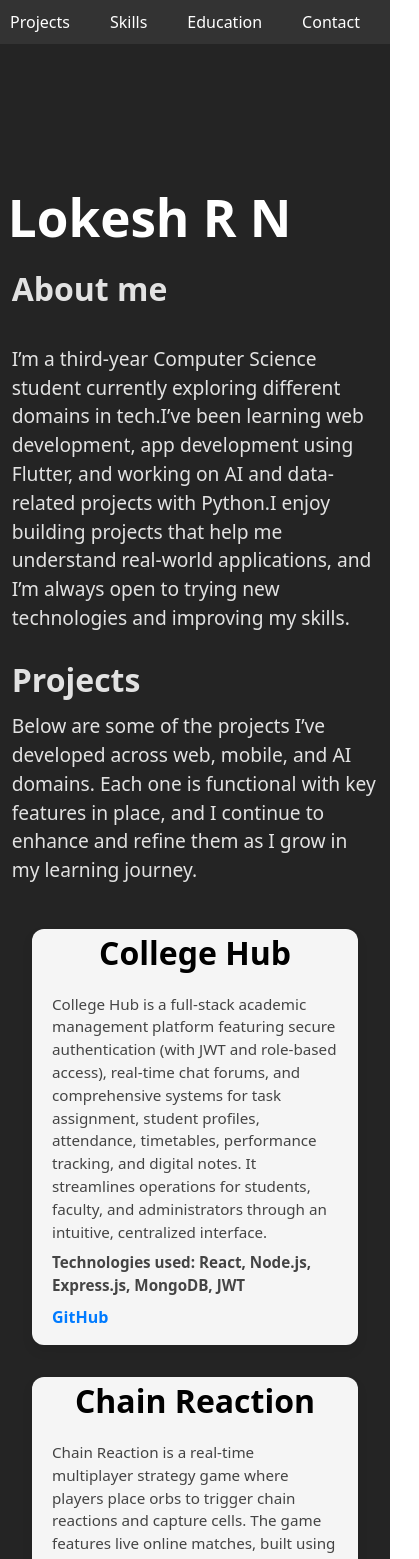
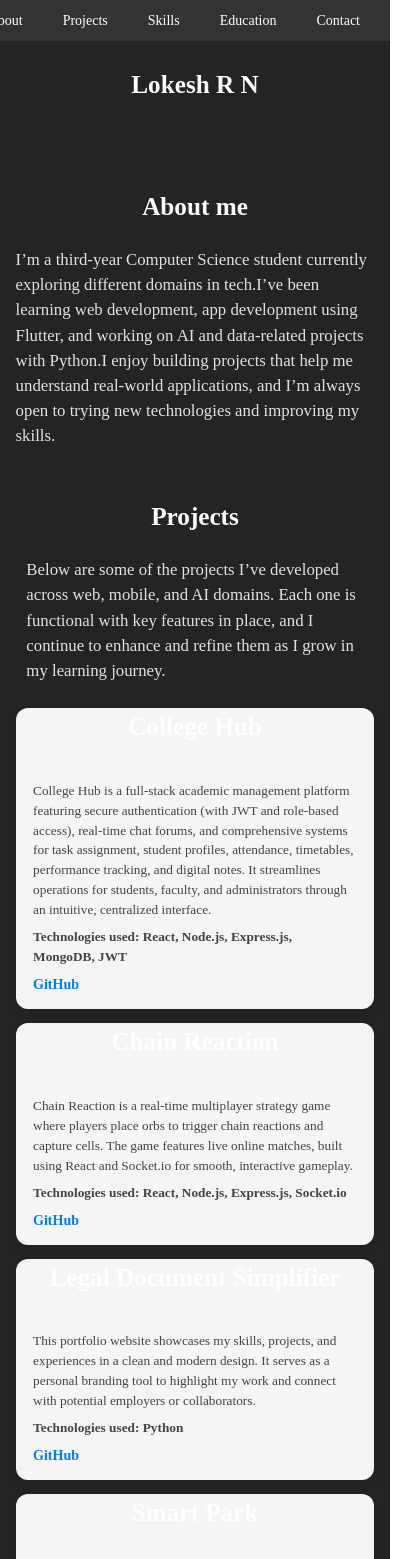
Before and after one commit to Lokesh-1511/Portfolio, a React (Vite) app in the folder portfolio/: page / in a window 390 px wide. Shown: the top 1559 px of the page, 419 px wide, since content can reach past the window. Built offline with nearby package versions, Linux system fonts and the light colour scheme.

Commit message:
mobile responsive design for portfolio

```diff
--- a/portfolio/src/components/About/About.css
+++ b/portfolio/src/components/About/About.css
@@ -1,8 +1,37 @@
-.about{
+.about {
   display: flex;
+}
 
-}
 .about-container {
   margin: 0 auto;
   padding: 3%;
+  max-width: 1200px;
 }
+
+/* Mobile responsive about */
+@media (max-width: 768px) {
+  .about-container {
+    padding: 5% 4%;
+    margin: 0;
+  }
+}
+
+#title {
+  font-size: 2.5rem;
+  margin-bottom: 2rem;
+  color: white;
+}
+
+@media (max-width: 768px) {
+  #title {
+    font-size: 2rem;
+    text-align: center;
+    margin-bottom: 1.5rem;
+  }
+}
+
+@media (max-width: 480px) {
+  #title {
+    font-size: 1.8rem;
+  }
+}
--- a/portfolio/src/components/Contact/Contact.css
+++ b/portfolio/src/components/Contact/Contact.css
@@ -1,15 +1,37 @@
 .contact-container {
   margin-left: 0;
   padding: 3%;
-  max-width: 100%;
+  max-width: 1200px;
+}
+
+/* Mobile responsive contact */
+@media (max-width: 768px) {
+  .contact-container {
+    padding: 5% 4%;
+    margin: 0;
+    max-width: 100%;
+  }
 }
 
 .contact-title {
   font-size: 2.5rem;
   font-weight: 700;
-  color:white;
+  color: white;
   margin-bottom: 1rem;
   position: relative;
+}
+
+@media (max-width: 768px) {
+  .contact-title {
+    font-size: 2rem;
+    text-align: center;
+  }
+}
+
+@media (max-width: 480px) {
+  .contact-title {
+    font-size: 1.8rem;
+  }
 }
 
 .contact-title::after {
@@ -22,11 +44,28 @@
   background: linear-gradient(45deg, #3498db, #2980b9);
   border-radius: 2px;
 }
+
+@media (max-width: 768px) {
+  .contact-title::after {
+    left: 50%;
+    transform: translateX(-50%);
+  }
+}
+
 .contact-info-title {
   font-size: 1.5rem;
-  color:white;
+  color: white;
   margin-bottom: 2rem;
 }
+
+@media (max-width: 768px) {
+  .contact-info-title {
+    font-size: 1.3rem;
+    text-align: center;
+    margin-bottom: 1.5rem;
+  }
+}
+
 .contact-description {
   font-size: 1.1rem;
   color: white;
@@ -35,10 +74,25 @@
   max-width: 600px;
 }
 
+@media (max-width: 768px) {
+  .contact-description {
+    font-size: 1rem;
+    text-align: center;
+    margin-bottom: 2rem;
+    max-width: 100%;
+  }
+}
+
 .contact-content {
   display: flex;
   flex-direction: column;
   gap: 3rem;
+}
+
+@media (max-width: 768px) {
+  .contact-content {
+    gap: 2rem;
+  }
 }
 
 @media (min-width: 768px) {
--- a/portfolio/src/components/Education/Education.css
+++ b/portfolio/src/components/Education/Education.css
@@ -4,14 +4,44 @@
   max-width: 1200px;
 }
 
+/* Mobile responsive education */
+@media (max-width: 768px) {
+  .education-container {
+    padding: 5% 4%;
+    margin: 0;
+  }
+}
+
 #title {
   margin-bottom: 2rem;
+  font-size: 2.5rem;
+  color: white;
+}
+
+@media (max-width: 768px) {
+  #title {
+    font-size: 2rem;
+    text-align: center;
+    margin-bottom: 1.5rem;
+  }
+}
+
+@media (max-width: 480px) {
+  #title {
+    font-size: 1.8rem;
+  }
 }
 
 .education-content {
   display: flex;
   flex-direction: column;
   gap: 1.5rem;
+}
+
+@media (max-width: 768px) {
+  .education-content {
+    gap: 1rem;
+  }
 }
 
 @media (min-width: 768px) {
--- a/portfolio/src/components/Header/Header.css
+++ b/portfolio/src/components/Header/Header.css
@@ -1,10 +1,42 @@
-.header{
-    padding:2%;
-    height:30vh;
-    width:100%;
+.header {
+    padding: 2%;
+    height: 30vh;
+    width: 100%;
     background-color: #242424;
-    color:white;
+    color: white;
     display: flex;
     align-items: flex-end;
     justify-content: flex-start;
 }
+
+.name {
+    font-size: 3rem;
+    font-weight: 700;
+    margin: 0;
+}
+
+/* Mobile responsive header */
+@media (max-width: 768px) {
+    .header {
+        height: 25vh;
+        padding: 5% 4%;
+        align-items: center;
+        justify-content: center;
+        text-align: center;
+    }
+
+    .name {
+        font-size: 2.2rem;
+    }
+}
+
+@media (max-width: 480px) {
+    .header {
+        height: 20vh;
+        padding: 4% 3%;
+    }
+
+    .name {
+        font-size: 1.8rem;
+    }
+}
--- a/portfolio/src/components/Projects/Projects.css
+++ b/portfolio/src/components/Projects/Projects.css
@@ -1,13 +1,55 @@
+.projects-container {
+  padding: 3%;
+  max-width: 1200px;
+  margin: 0 auto;
+}
+
 .projects-grid {
   display: grid;
   grid-template-columns: repeat(auto-fit, minmax(280px, 1fr));
   gap: 2rem;
   padding: 2rem;
 }
+
+/* Mobile responsive projects */
+@media (max-width: 768px) {
+  .projects-container {
+    padding: 5% 4%;
+    margin: 0;
+  }
+
+  .projects-grid {
+    grid-template-columns: 1fr;
+    gap: 1.5rem;
+    padding: 1rem 0;
+  }
+}
+
+@media (max-width: 480px) {
+  .projects-grid {
+    gap: 1rem;
+  }
+}
 .protitle {
-    color:black;
-    margin:0 auto;
-    text-align:center;
+    color: white;
+    margin: 0 auto;
+    text-align: center;
+    font-size: 2.5rem;
+    margin-bottom: 2rem;
+}
+
+/* Mobile responsive title */
+@media (max-width: 768px) {
+  .protitle {
+    font-size: 2rem;
+    margin-bottom: 1.5rem;
+  }
+}
+
+@media (max-width: 480px) {
+  .protitle {
+    font-size: 1.8rem;
+  }
 }
 .project-card {
   background:whitesmoke;
--- a/portfolio/src/components/Projects/Projects.jsx
+++ b/portfolio/src/components/Projects/Projects.jsx
@@ -17,7 +17,9 @@ import './Projects.css';
 
 function Projects() {
   return (
-    <div id="projects"><div className="details"><h2 className="heading">Projects</h2>
+    <div id="projects" className="projects-container">
+      <div className="details">
+        <h2 className="protitle">Projects</h2>
     <p className="description">Below are some of the projects I’ve developed across web, mobile, and AI domains. Each one is functional with key features in place, and I continue to enhance and refine them as I grow in my learning journey.</p>
     </div>
     <div className="projects-grid">
--- a/portfolio/src/components/Skills/Skills.css
+++ b/portfolio/src/components/Skills/Skills.css
@@ -1,14 +1,51 @@
 .skills-section {
-  padding: 2rem;
+  padding: 3%;
   text-align: center;
+  max-width: 1200px;
+  margin: 0 auto;
+}
+
+/* Mobile responsive skills */
+@media (max-width: 768px) {
+  .skills-section {
+    padding: 5% 4%;
+    margin: 0;
+  }
+}
+
+.skills-title {
+  font-size: 2.5rem;
+  color: white;
+  margin-bottom: 2rem;
+}
+
+@media (max-width: 768px) {
+  .skills-title {
+    font-size: 2rem;
+    margin-bottom: 1.5rem;
+  }
+}
+
+@media (max-width: 480px) {
+  .skills-title {
+    font-size: 1.8rem;
+  }
 }
 
 .skills-note,
 .skills-description {
   font-size: 1.2rem;
-  color:azure;
+  color: azure;
   max-width: 600px;
   margin: 0 auto 1rem;
+}
+
+@media (max-width: 768px) {
+  .skills-note,
+  .skills-description {
+    font-size: 1rem;
+    padding: 0 1rem;
+  }
 }
 
 .skills-grid {
@@ -17,6 +54,18 @@
   justify-content: center;
   gap: 1.5rem;
   margin-top: 1rem;
+}
+
+@media (max-width: 768px) {
+  .skills-grid {
+    gap: 1rem;
+  }
+}
+
+@media (max-width: 480px) {
+  .skills-grid {
+    gap: 0.8rem;
+  }
 }
 
 .skill-card {
--- a/portfolio/src/index.css
+++ b/portfolio/src/index.css
@@ -7,25 +7,48 @@
   padding: 0;
   box-sizing: border-box;
 }
+
 html {
   scroll-behavior: smooth;
   scroll-padding-top: 60px; /* space reserved for fixed navbar */
+  font-size: 16px; /* Base font size */
 }
-:root {
+
+/* Mobile responsive font size */
+@media (max-width: 768px) {
+  html {
+    font-size: 14px;
+    scroll-padding-top: 70px; /* More space for mobile navbar */
+  }
+}
+
+body {
   font-family: system-ui, Avenir, Helvetica, Arial, sans-serif;
   line-height: 1.5;
   font-weight: 400;
-
-  /* Theme colors */
   color-scheme: light dark;
   color: rgba(255, 255, 255, 0.87);
   background-color: #242424;
-
-  /* Font and rendering settings */
   font-synthesis: none;
   text-rendering: optimizeLegibility;
   -webkit-font-smoothing: antialiased;
   -moz-osx-font-smoothing: grayscale;
+  overflow-x: hidden; /* Prevent horizontal scroll */
+}
+
+/* Mobile responsive body */
+@media (max-width: 768px) {
+  body {
+    font-size: 1rem;
+  }
+}
+
+/* ========== CSS Variables ========== */
+:root {
+  --background-color: #242424;
+  --text-color: rgba(255, 255, 255, 0.87);
+  --container-padding: 3%;
+  --mobile-padding: 5%;
 }
 
 /* ========== Body Styles ========== */
@@ -34,8 +57,8 @@ body {
   min-width: 320px;
   min-height: 100vh;
   font-family: inherit;
-  background-color: var(--background-color, #242424);
-  color: var(--text-color, rgba(255, 255, 255, 0.87));
+  background-color: var(--background-color);
+  color: var(--text-color);
   scroll-behavior: smooth;
 }
 
```
